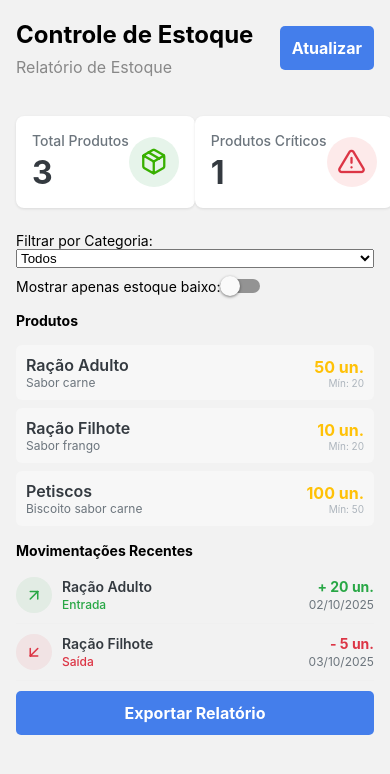
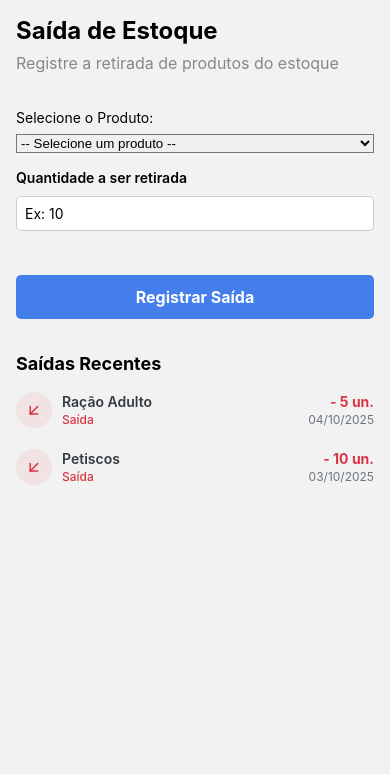
Before and after one commit to miguel-willians/premier, a React Native app: screen /Saida in a window 390 px wide. Shown: the top 774 px of the page. Built offline with nearby package versions, Linux system fonts and the light colour scheme.

Commit message:
add page Saida

```diff
--- a/App.js
+++ b/App.js
@@ -2,6 +2,7 @@ import { NavigationContainer } from "@react-navigation/native";
 import { createNativeStackNavigator } from "@react-navigation/native-stack";
 import Header from "./src/components/Header/index";
 import Relatorios from "./src/pages/Relatorios/index";
+import Saida from "./src/pages/Saida";
 import Login from "./src/pages/Login/index";
 import Home from "./src/pages/Home/index";
 
@@ -10,10 +11,10 @@ export default function App() {
 
   return (
     <NavigationContainer>
-      <Stack.Navigator initialRouteName="Relatorios">
+      <Stack.Navigator initialRouteName="Saida">
         <Stack.Screen
-          name="Relatorios"
-          component={Relatorios}
+          name="Saida"
+          component={Saida}
           options={{ headerShown: false }}
         />
         <Stack.Screen
--- a/src/pages/Saida/index.js
+++ b/src/pages/Saida/index.js
@@ -1,9 +1,119 @@
-import { Text, View } from "react-native";
+import { useState } from "react";
+import { View, Text, ScrollView, Alert } from "react-native";
+import { Picker } from "@react-native-picker/picker";
+
+// Importando seus componentes existentes
+import PageTitle from "../../components/PageTitle";
+import CustomButton from "../../components/CustomButton";
+import InputText from "../../components/InputText"; // Supondo que você tenha este componente de input
+import ActivityItem from "../../components/ActivityItem";
 
 export default function Saida() {
+  // Dados de exemplo (em um app real, viria do seu estado global ou API)
+  const [products] = useState([
+    { id: "1", name: "Ração Adulto", units: 50 },
+    { id: "2", name: "Ração Filhote", units: 10 },
+    { id: "3", name: "Petiscos", units: 100 },
+  ]);
+
+  const [recentesSaidas, setRecentesSaidas] = useState([
+    { id: "1", type: "Saída", product: "Ração Adulto", quantity: 5, date: "04/10/2025" },
+    { id: "2", type: "Saída", product: "Petiscos", quantity: 10, date: "03/10/2025" },
+  ]);
+
+  // Estados para controlar o formulário
+  const [selectedProductId, setSelectedProductId] = useState();
+  const [quantity, setQuantity] = useState("");
+
+  // Encontra o produto selecionado para mostrar o estoque atual
+  const selectedProduct = products.find(p => p.id === selectedProductId);
+
+  const handleRegisterSaida = () => {
+    // Validações básicas
+    if (!selectedProductId || !quantity) {
+      Alert.alert("Erro", "Por favor, selecione um produto e informe a quantidade.");
+      return;
+    }
+
+    const qtd = parseInt(quantity, 10);
+    if (isNaN(qtd) || qtd <= 0) {
+      Alert.alert("Erro", "A quantidade deve ser um número maior que zero.");
+      return;
+    }
+
+    if (qtd > selectedProduct.units) {
+      Alert.alert("Erro", "Quantidade de saída maior que o estoque atual.");
+      return;
+    }
+
+    // Lógica de registro (aqui você atualizaria seu estado global ou chamaria a API)
+    console.log(`Registrando saída de ${quantity} un. do produto ${selectedProduct.name}`);
+    Alert.alert("Sucesso", "Saída registrada com sucesso!");
+
+    // Limpa o formulário
+    setSelectedProductId(null);
+    setQuantity("");
+  };
+
   return (
-    <View>
-      <Text>Saida</Text>
-    </View>
+    <ScrollView style={{ flex: 1, padding: 16 }}>
+      <PageTitle subtitle="Registre a retirada de produtos do estoque">
+        Saída de Estoque
+      </PageTitle>
+
+      {/* Formulário de Saída */}
+      <View style={{ marginVertical: 24 }}>
+        <Text style={{ marginBottom: 8 }}>Selecione o Produto:</Text>
+        <Picker
+          selectedValue={selectedProductId}
+          onValueChange={(itemValue) => setSelectedProductId(itemValue)}
+          style={{ backgroundColor: '#f0f0f0', marginBottom: 16 }}
+        >
+          <Picker.Item label="-- Selecione um produto --" value={null} />
+          {products.map(p => (
+            <Picker.Item key={p.id} label={p.name} value={p.id} />
+          ))}
+        </Picker>
+
+        {/* Mostra o estoque atual quando um produto é selecionado */}
+        {selectedProduct && (
+            <InputText
+                label="Estoque Atual"
+                value={`${selectedProduct.units} unidades`}
+                disabled={true} // Deixa o campo não editável
+            />
+        )}
+
+        <InputText
+          label="Quantidade a ser retirada"
+          placeholder="Ex: 10"
+          value={quantity}
+          onChangeText={setQuantity}
+          keyboardType="numeric" // Garante que o teclado seja numérico
+        />
+
+        <View style={{marginTop: 24}}>
+          <CustomButton
+            onPress={handleRegisterSaida}
+            // Desabilita o botão se algo estiver faltando
+            disabled={!selectedProductId || !quantity}
+          >
+            Registrar Saída
+          </CustomButton>
+        </View>
+      </View>
+
+      {/* Lista de Saídas Recentes */}
+      <View>
+        <Text style={{ fontWeight: 'bold', fontSize: 18, marginBottom: 8 }}>
+          Saídas Recentes
+        </Text>
+        {recentesSaidas.length > 0 ? (
+          recentesSaidas.map(saida => <ActivityItem key={saida.id} {...saida} />)
+        ) : (
+          <Text>Nenhuma saída registrada recentemente.</Text>
+        )}
+      </View>
+    </ScrollView>
   );
 }
```
